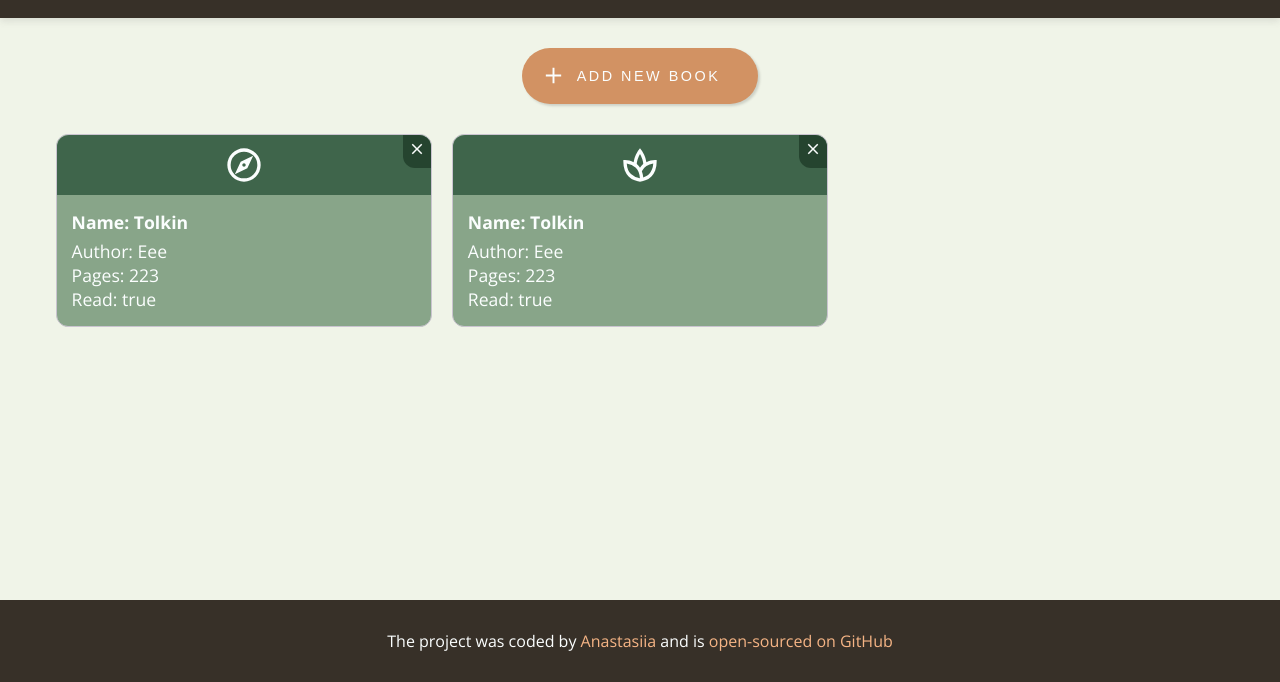
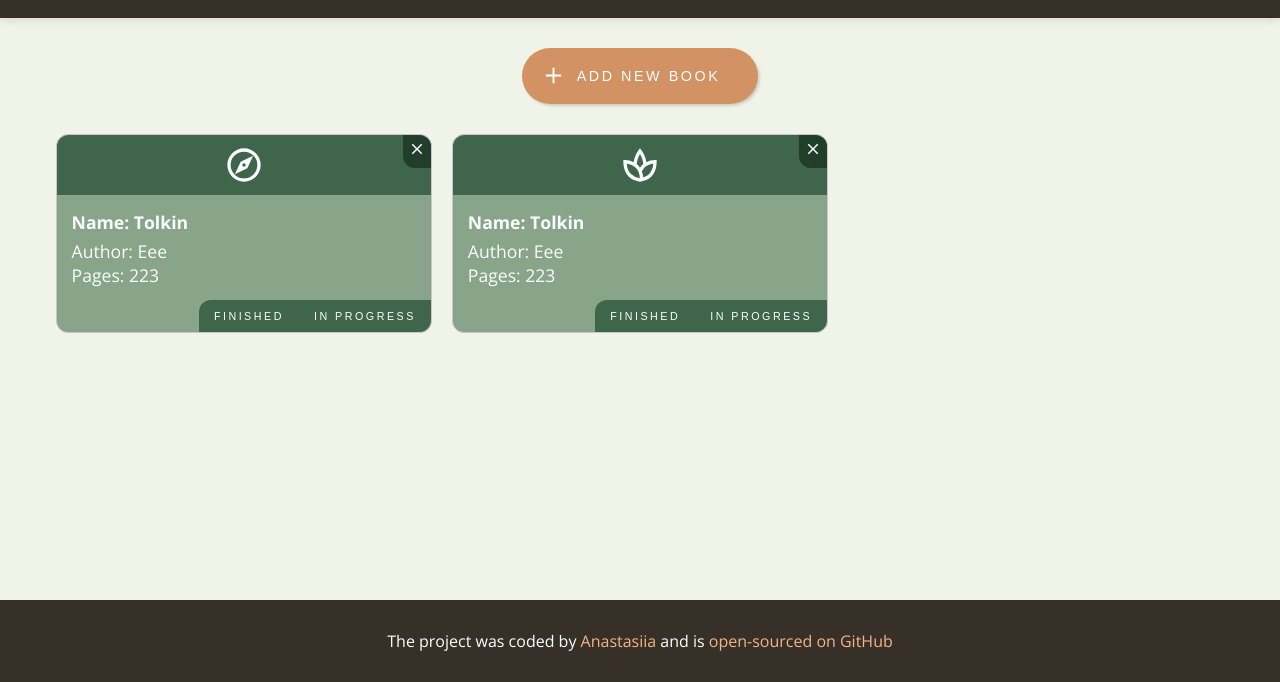
Before and after one commit to citronoiseau/library-odin, a plain HTML site: page index.html in a window 1280 px wide. Shown: the part 118-800 px from the top of the page. Drawn offline with nearby package versions, Linux system fonts and the light colour scheme.

Commit message:
added isRead buttons and togglers

```diff
--- a/script.js
+++ b/script.js
@@ -1,5 +1,6 @@
 const bookDisplay = document.querySelector(".bookDisplay");
 const addBookBtn = document.querySelector(".addBook");
+let isRead;
 
 const bookIcons = [
   "./bookIcons/explore.svg",
@@ -15,9 +16,28 @@ const bookIcons = [
 ];
 const myLibrary = [];
 
+function Book(name, author, pages, isRead) {
+  this.name = name;
+  this.author = author;
+  this.pages = pages;
+  this.isRead = isRead;
+}
+Book.prototype.toggleReadStatus = function () {
+  this.isRead = !this.isRead;
+};
+Book.prototype.setActiveButton = function (trueBtn, falseBtn) {
+  if (this.isRead) {
+    trueBtn.classList.add("active");
+    falseBtn.classList.remove("active");
+  } else {
+    falseBtn.classList.add("active");
+    trueBtn.classList.remove("active");
+  }
+};
+
 function displayBooks(library) {
-  for (book of library) {
-    let bookCard = document.createElement("div");
+  for (const book of library) {
+    const bookCard = document.createElement("div");
     bookDisplay.appendChild(bookCard);
 
     let bookImageContainer = document.createElement("div");
@@ -43,10 +63,6 @@ function displayBooks(library) {
     bookPages.textContent = "Pages: " + book.pages;
     bookCardElements.appendChild(bookPages);
 
-    let bookRead = document.createElement("div");
-    bookRead.textContent = "Read: " + book.isRead;
-    bookCardElements.appendChild(bookRead);
-
     let removeIconContainer = document.createElement("div");
     let removeIcon = document.createElement("img");
     removeIconContainer.classList.add("removeIcon");
@@ -56,20 +72,32 @@ function displayBooks(library) {
     removeIcon.addEventListener("click", function () {
       removeBook(book, bookCard);
     });
+
+    let readButtonContainer = document.createElement("div");
+    readButtonContainer.classList.add("isReadBtn");
+    bookCard.appendChild(readButtonContainer);
+    let readTrueBtn = document.createElement("button");
+    readTrueBtn.textContent = "Finished";
+    let readFalseBtn = document.createElement("button");
+    readFalseBtn.textContent = "In progress";
+    readButtonContainer.appendChild(readTrueBtn);
+    readButtonContainer.appendChild(readFalseBtn);
+
+    function handleButtonClick() {
+      book.toggleReadStatus();
+      book.setActiveButton(readTrueBtn, readFalseBtn);
+    }
+
+    readTrueBtn.addEventListener("click", handleButtonClick);
+    readFalseBtn.addEventListener("click", handleButtonClick);
   }
-}
-
-function Book(name, author, pages, isRead) {
-  this.name = name;
-  this.author = author;
-  this.pages = pages;
-  this.isRead = isRead;
 }
 
 function addBookToLibrary() {
   let newBook = new Book("Tolkin", "Eee", "223", true);
   myLibrary.push(newBook);
 }
+
 function removeBook(book, bookCard) {
   const confirmed = window.confirm(
     "Are you sure you want to remove this book?"
--- a/styles.css
+++ b/styles.css
@@ -88,6 +88,7 @@ main > button:active {
   border: 1px solid #cac4d0;
   background-color: #88a589;
   position: relative;
+  padding-bottom: 30px;
 }
 
 .removeIcon {
@@ -95,7 +96,7 @@ main > button:active {
   top: 0;
   right: 0;
   padding: 5px;
-  background-color: #25442f;
+  background-color: #213e2b;
   border-radius: 0 12px 0 12px;
   transition: all 0.3s ease;
 }
@@ -107,10 +108,10 @@ main > button:active {
   transform: rotate(65deg);
 }
 .removeIcon:active {
-  background-color: #3730289f;
+  background-color: #66ac80;
 }
 .removeIcon:hover {
-  background-color: #373028;
+  background-color: #518b66;
 }
 .bookDisplay > div > div:first-child {
   display: flex;
@@ -130,6 +131,46 @@ main > button:active {
 .bookDisplay > div > div:nth-child(2) > div:first-child {
   font-weight: 800;
   padding-bottom: 5px;
+}
+.isReadBtn {
+  position: absolute;
+  bottom: 0;
+  right: 0;
+}
+.isReadBtn button {
+  padding: 10px 15px;
+  color: #fbfefe;
+  font-size: 0.67rem;
+  cursor: pointer;
+  text-transform: uppercase;
+  letter-spacing: 2.5px;
+  transition: all 0.3s ease;
+  border: none;
+}
+.isReadBtn button:first-child,
+.isReadBtn button:nth-child(2) {
+  background-color: #3f654b;
+}
+.isReadBtn button:first-child {
+  border-radius: 12px 0 0 0;
+}
+.isReadBtn button:nth-child(2) {
+  border-radius: 0 0 12px 0;
+}
+.isReadBtn button:hover {
+  background-color: #518b66;
+}
+.isReadBtn button:active {
+  background-color: #66ac80;
+}
+.isReadBtn button.active {
+  background-color: #d29263;
+}
+.isReadBtn button.active:hover {
+  background-color: #df925a;
+}
+.isReadBtn button.active:active {
+  background-color: #f5b485;
 }
 footer {
   text-align: center;
```
Also changed, not shown: 1 other file.
